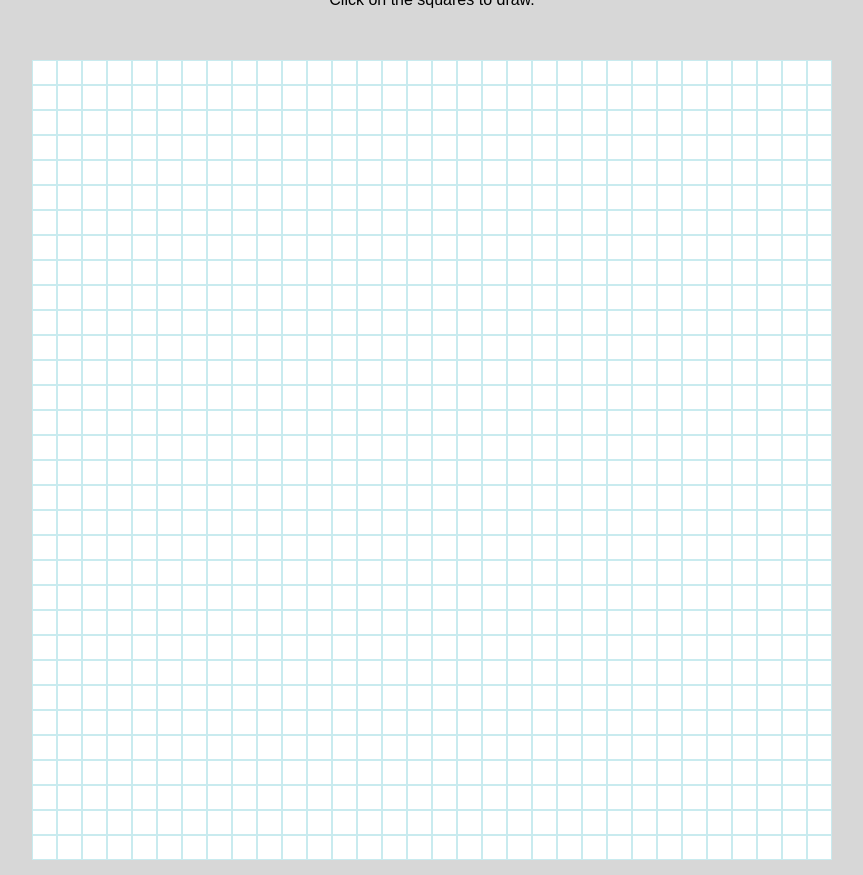
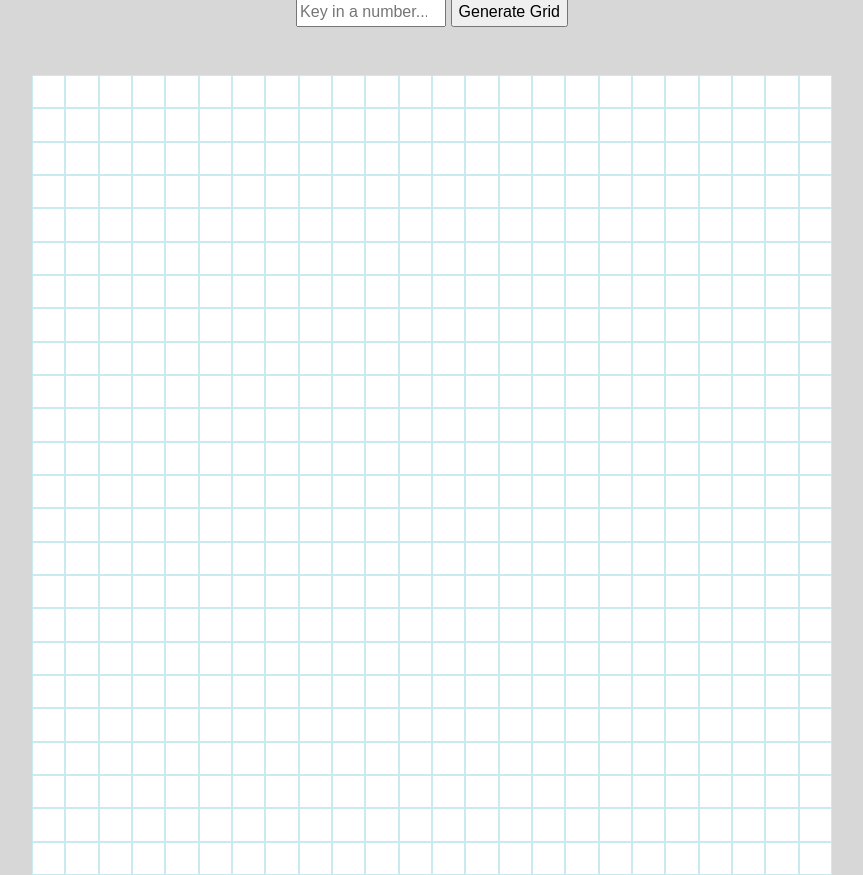
Before and after one commit to ernest-heh/etch-a-sketch, a plain HTML site: page index.html in a window 1280 px wide. Shown: the whole page, without its empty margins (208-1071 px from the left). Drawn offline with Linux system fonts and the light colour scheme; a web font is replaced by a local one.

Commit message:
add input to draw grid with given value

```diff
--- a/index.html
+++ b/index.html
@@ -14,6 +14,15 @@
         <div class="header">
           <h1>Etch-a-Sketch</h1>
           <p>Click on the squares to draw.</p>
+          <form>
+            <input
+              placeholder="Key in a number..."
+              type="number"
+              min="2"
+              max="100"
+            />
+            <button>Generate Grid</button>
+          </form>
         </div>
         <div class="grid"></div>
       </div>
--- a/script.js
+++ b/script.js
@@ -1,15 +1,27 @@
 const grid = document.querySelector(".grid");
+const input = document.querySelector("input");
+const button = document.querySelector("button");
 
-function drawGrid(rows, cols) {
-  grid.style.setProperty("--grid-rows", rows);
-  grid.style.setProperty("--grid-cols", cols);
-  for (c = 0; c < rows * cols; c++) {
+function clearGrid() {
+  grid.innerHTML = "";
+}
+
+function drawGrid(size) {
+  if (size < 2 || size > 100) {
+    alert("Pick a number between 2 and 100");
+    return;
+  }
+
+  grid.style["grid-template-columns"] = `repeat(${size}, 1fr)`;
+  grid.style["grid-template-rows"] = `repeat(${size}, 1fr)`;
+
+  for (c = 0; c < size * size; c++) {
     let cell = document.createElement("div");
     grid.appendChild(cell).className = "grid-item";
   }
 }
 
-drawGrid(32, 32);
+drawGrid(24);
 
 const squares = document.querySelectorAll(".grid-item");
 squares.forEach((square) => {
@@ -17,3 +29,9 @@ squares.forEach((square) => {
     square.style["background-color"] = "grey";
   });
 });
+
+button.addEventListener("click", (e) => {
+  e.preventDefault();
+  clearGrid();
+  drawGrid(input.value);
+});
--- a/style.css
+++ b/style.css
@@ -103,13 +103,17 @@ select {
   gap: 3rem;
 }
 
+input {
+  min-width: 150px;
+}
+
 .grid {
   width: 800px;
   height: 800px;
   background-color: white;
   display: grid;
-  grid-template-rows: repeat(var(--grid-rows), 1fr);
-  grid-template-columns: repeat(var(--grid-cols), 1fr);
+  /* grid-template-rows: repeat(var(--grid-rows), 1fr); */
+  /* grid-template-columns: repeat(var(--grid-cols), 1fr); */
 }
 
 .grid-item {
```
